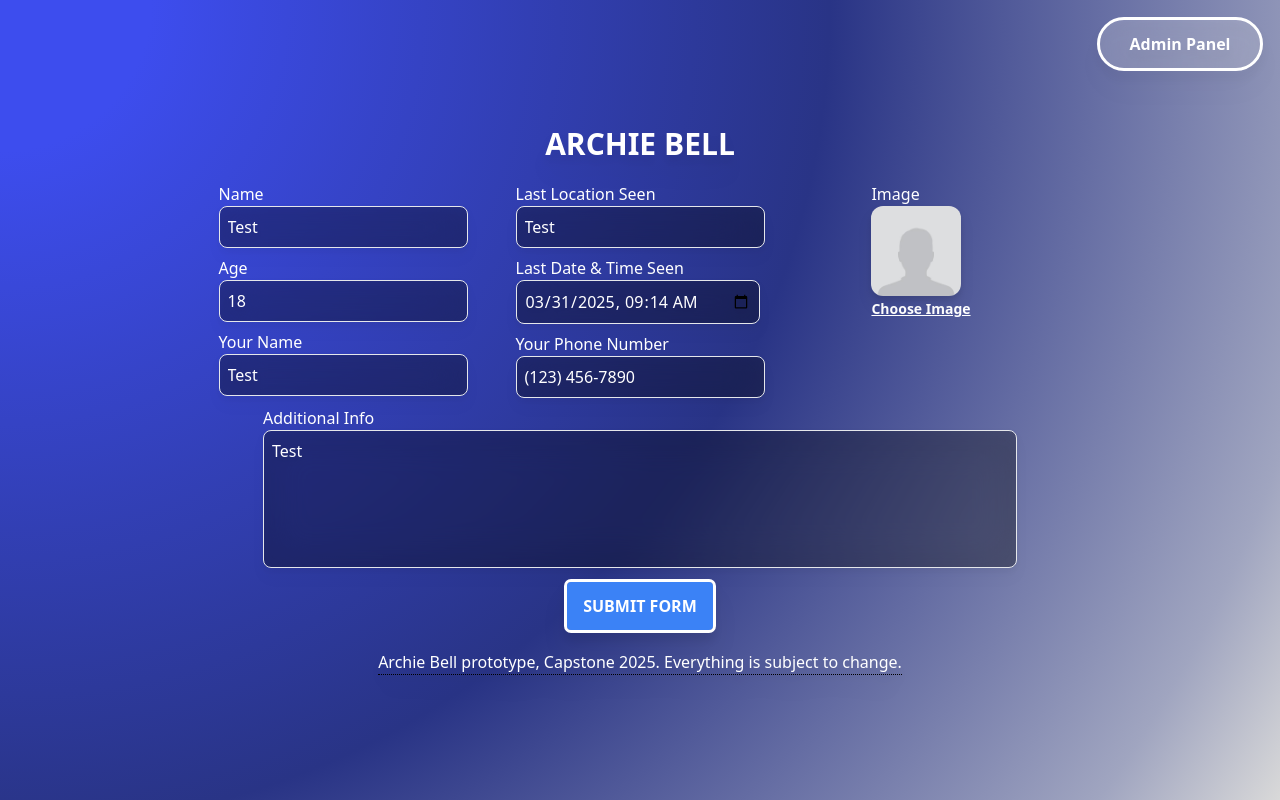
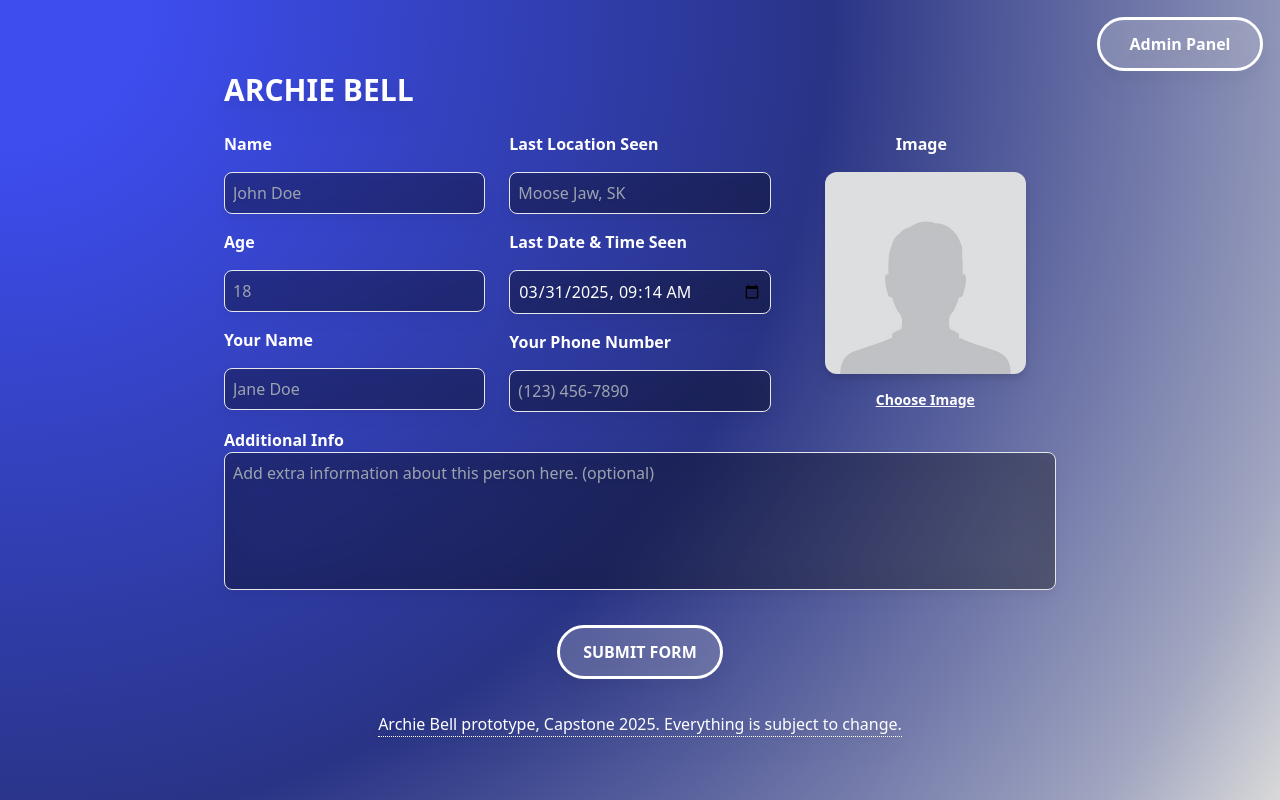
Before and after one commit to Archie-Bell/web, a Vue app: page / in a window 1280 px wide. Built offline with nearby package versions, Linux system fonts and the light colour scheme.

Commit message:
Update MainView layout

```diff
--- a/src/assets/main.css
+++ b/src/assets/main.css
@@ -30,7 +30,7 @@
         @apply drop-shadow-xl
     }
 
-    h1, h2, h3 {
+    h1, h2, h3, label {
         @apply font-bold
     }
 }
--- a/src/views/MainView.vue
+++ b/src/views/MainView.vue
@@ -3,15 +3,15 @@ import { onMounted, ref } from "vue";
 import FormService from "@/services/FormService";
 import router from "@/router/index.js";
 
-const name = ref("Test");
-const age = ref(18);
-const last_location_seen = ref("Test");
+const name = ref("");
+const age = ref("");
+const last_location_seen = ref("");
 const last_date_time_seen = ref("");
-const additional_info = ref("Test");
+const additional_info = ref("");
 const image = ref(null);
 const image_uri = ref(null);
-const reporter_legal_name = ref("Test");
-const reporter_phone_number = ref("(123) 456-7890");
+const reporter_legal_name = ref("");
+const reporter_phone_number = ref("");
 
 const submit = async () => {
     console.log("Submitting form...");
@@ -64,7 +64,39 @@ const handleImageChange = (event) => {
 
         const reader = new FileReader();
         reader.onload = (e) => {
-            image_uri.value = e.target.result;
+            const img = new Image();
+            img.onload = () => {
+                // Desired cropped size in pixels (12.6rem = 201.6px)
+                const targetSize = 201.6;
+
+                // Calculate center crop (square)
+                const cropSize = Math.min(img.width, img.height);
+                const cropX = (img.width - cropSize) / 2;
+                const cropY = (img.height - cropSize) / 2;
+
+                // Create canvas with desired display size
+                const canvas = document.createElement("canvas");
+                canvas.width = targetSize;
+                canvas.height = targetSize;
+
+                const ctx = canvas.getContext("2d");
+
+                // Draw cropped and scaled image to fit the target size
+                ctx.drawImage(
+                    img,
+                    cropX,
+                    cropY,
+                    cropSize,
+                    cropSize,
+                    0,
+                    0,
+                    targetSize,
+                    targetSize
+                );
+
+                image_uri.value = canvas.toDataURL("image/jpeg");
+            };
+            img.src = e.target.result;
         };
         reader.readAsDataURL(file);
     } else {
@@ -91,27 +123,23 @@ onMounted(() => {
 <template>
     <button class="absolute top-5 right-5 min-w-[10rem]" @click="router.push('/s/admin-panel')">Admin Panel</button>
 
-    <div class="p-10 grid content-center place-items-center h-screen">
-        <h1 class="font-bold uppercase text-3xl">Archie Bell</h1>
+    <div class="p-10 grid place-items-center h-screen">
+        <div class="w-full max-w-4xl p-8 rounded-lg">
+            <h1 class="font-bold uppercase text-3xl mb-6">Archie Bell</h1>
 
-        <div class="pt-5 grid grid-cols-12 content-center place-items-center">
-            <div class="col-span-12 grid grid-cols-12">
-                <div class="col-span-4">
-                    <label for="name" class="mr-2 block content-center"
-                        >Name</label
-                    >
+            <div class="grid grid-cols-1 sm:grid-cols-2 lg:grid-cols-3 gap-6">
+                <div class="space-y-4">
+                    <label for="name" class="mr-2 block">Name</label>
                     <input
                         type="text"
                         name="name"
                         v-model="name"
                         id="name"
                         placeholder="John Doe"
-                        class="border rounded-lg p-2"
+                        class="border rounded-lg p-2 w-full"
                     />
 
-                    <label for="age" class="mr-2 block content-center pt-2"
-                        >Age</label
-                    >
+                    <label for="age" class="mr-2 block">Age</label>
                     <input
                         type="number"
                         name="age"
@@ -120,53 +148,41 @@ onMounted(() => {
                         v-model="age"
                         id="age"
                         placeholder="18"
-                        class="border rounded-lg p-2"
+                        class="border rounded-lg p-2 w-full"
                     />
 
-                    <label
-                        for="reporter_legal_name"
-                        class="mr-2 block content-center pt-2"
-                        >Your Name</label
-                    >
+                    <label for="reporter_legal_name" class="mr-2 block">Your Name</label>
                     <input
                         type="text"
                         name="reporter_legal_name"
                         v-model="reporter_legal_name"
                         id="reporter_legal_name"
                         placeholder="Jane Doe"
-                        class="border rounded-lg p-2"
+                        class="border rounded-lg p-2 w-full"
                     />
                 </div>
 
-                <div class="col-span-4 mx-4">
-                    <label for="name" class="mr-2 block content-center"
-                        >Last Location Seen</label
-                    >
+                <div class="space-y-4">
+                    <label for="last_location_seen" class="mr-2 block">Last Location Seen</label>
                     <input
                         type="text"
                         name="last_location_seen"
                         v-model="last_location_seen"
                         id="last_location_seen"
                         placeholder="Moose Jaw, SK"
-                        class="border rounded-lg p-2"
+                        class="border rounded-lg p-2 w-full"
                     />
 
-                    <label for="name" class="mr-2 block content-center pt-2"
-                        >Last Date & Time Seen</label
-                    >
+                    <label for="last_date_time_seen" class="mr-2 block">Last Date & Time Seen</label>
                     <input
                         type="datetime-local"
                         name="last_date_time_seen"
                         v-model="last_date_time_seen"
                         id="last_date_time_seen"
-                        class="border rounded-lg p-2"
+                        class="border rounded-lg p-2 w-full"
                     />
 
-                    <label
-                        for="reporter_phone_number"
-                        class="mr-2 block content-center pt-2"
-                        >Your Phone Number</label
-                    >
+                    <label for="reporter_phone_number" class="mr-2 block">Your Phone Number</label>
                     <input
                         type="text"
                         name="reporter_phone_number"
@@ -174,22 +190,17 @@ onMounted(() => {
                         id="reporter_phone_number"
                         @input="formatPhoneInput"
                         placeholder="(123) 456-7890"
-                        class="border rounded-lg p-2"
+                        class="border rounded-lg p-2 w-full"
                     />
                 </div>
 
-                <div class="col-span-4 justify-self-center">
-                    <label for="image" class="mr-2 block content-center"
-                        >Image</label
-                    >
-                    <!-- Placeholder Image -->
+                <div class="space-y-4">
+                    <label for="image" class="mr-2 block text-center">Image</label>
                     <div v-if="image_uri">
                         <img
                             :src="image_uri"
-                            class="block justify-center overflow-hidden w-24 h-24"
+                            class="block min-w-[12.6rem] min-h-[12.6rem] max-w-[12.6rem] max-h-[12.6rem] object-cover mx-auto"
                             alt="Image"
-                            height="90"
-                            width="90"
                             id="image"
                             name="image"
                         />
@@ -198,16 +209,13 @@ onMounted(() => {
                     <div v-else>
                         <img
                             src="@/assets/placeholders/images/placeholder-img.jpg"
-                            class="block justify-center"
+                            class="block min-w-[12.6rem] min-h-[12.6rem] max-w-[12.6rem] max-h-[12.6rem] object-cover mx-auto"
                             alt="Image"
-                            height="90"
-                            width="90"
                             id="image"
                             name="image"
                         />
                     </div>
 
-                    <!-- File Input and Custom Label -->
                     <input
                         type="file"
                         id="image_input"
@@ -218,16 +226,14 @@ onMounted(() => {
                     />
                     <label
                         for="image_input"
-                        class="cursor-pointer underline mt-1 font-bold text-sm"
+                        class="cursor-pointer underline mt-1 font-bold text-sm text-center block"
                         >Choose Image</label
                     >
                 </div>
             </div>
 
-            <div class="col-span-12 py-2">
-                <label for="additonalInfo" class="mr-2 block content-center"
-                    >Additional Info</label
-                >
+            <div class="col-span-full py-4">
+                <label for="additional_info" class="mr-2 block">Additional Info</label>
                 <textarea
                     name="additional_info"
                     v-model="additional_info"
@@ -236,15 +242,23 @@ onMounted(() => {
                     rows="5"
                     wrap="hard"
                     maxlength="200"
-                    class="border rounded-lg p-2 resize-none"
+                    class="border rounded-lg p-2 w-full resize-none"
                     placeholder="Add extra information about this person here. (optional)"
                 ></textarea>
             </div>
+
+            <div class="flex justify-center py-4">
+                <button @click="submit" class="min-w-[10rem]">
+                    SUBMIT FORM
+                </button>
+            </div>
+
+            <div class="flex justify-center pt-5">
+                <p class="text-center" style="border-bottom: 1px dotted #fff; display: inline">
+                    Archie Bell prototype, Capstone 2025. Everything is subject to change.
+                </p>
+            </div>
+
         </div>
-        <button @click="submit" class="btn btn-blue">SUBMIT FORM</button>
-        <p class="pt-5" style="border-bottom: 1px dotted #000; display: inline">
-            Archie Bell prototype, Capstone 2025. Everything is subject to
-            change.
-        </p>
     </div>
 </template>
```
